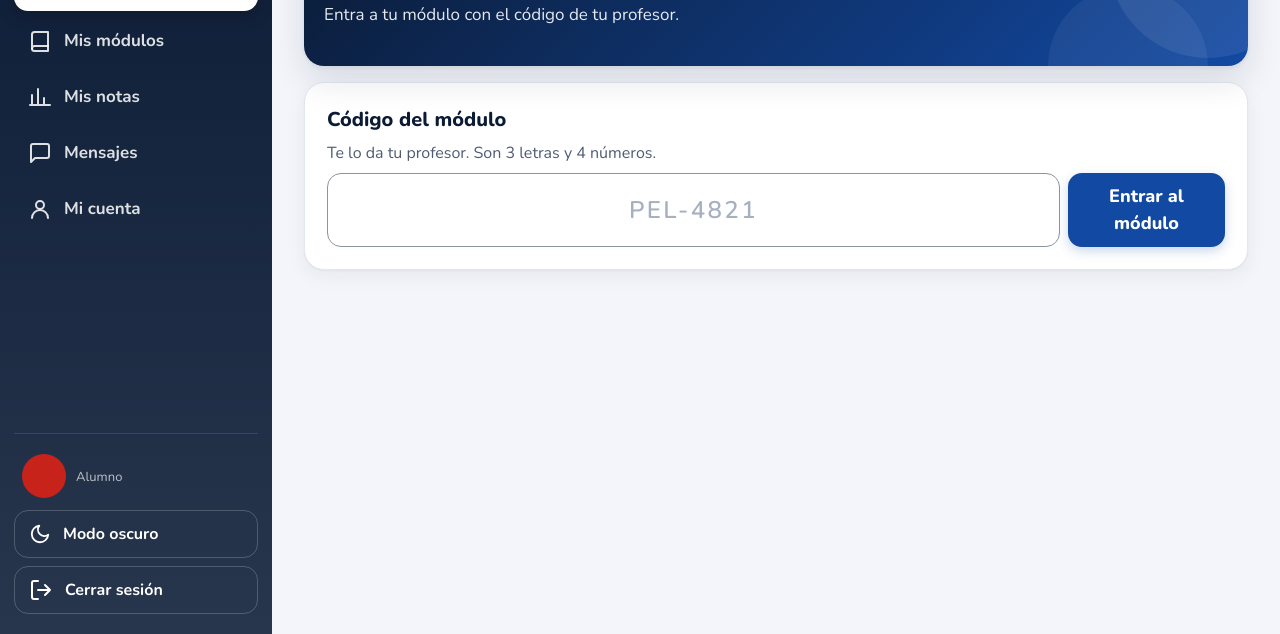
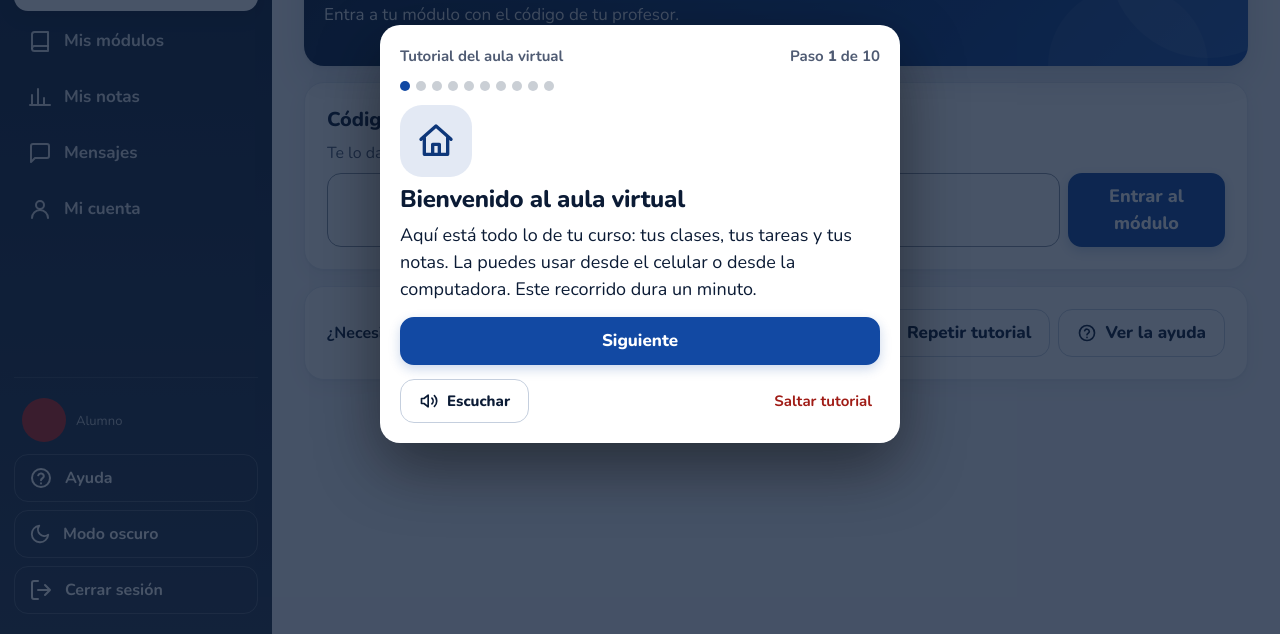
Before and after one commit to Mizunoms/AulaVirtualCetpro, a Django app: page / in a window 1280 px wide. Shown: the part 166-800 px from the top of the page. Run offline with Django 5.2, Linux system fonts and the light colour scheme; the visitor is signed in with stand-in values (Sample User, id 1); data comes from the database, SQL or seed files in the repository; data that the repository does not hold is empty; some web fonts are replaced.

Commit message:
feat: tutorial de primera vez y pantalla «Ayuda» para alumno, docente, administración y dirección
- La primera vez que alguien entra al Inicio se abre un tutorial corto, distinto por rol: un paso a la vez, con botones
  Anterior / Siguiente, «Saltar tutorial», «Escuchar» (voz del navegador), tecla Esc y foco para el lector de pantalla.
  Se guarda por persona (Usuario.tutorial_visto), así no se repite aunque cambie de celular.
- «Repetir tutorial»: en Mi cuenta, al final del Inicio y en la pantalla «Ayuda» (/ayuda, también en el menú lateral).
- «Ayuda» trae el resumen del sistema por rol, para qué sirve cada parte, preguntas frecuentes y el contacto del CETPRO.
- Todo el texto sale de apps/nucleo/ayuda.py; una prueba comprueba que cada botón citado existe en el aula.
- 14 pruebas nuevas, incluida una que impide comentarios de plantilla de varias líneas ({# … #}).

Co-Authored-By: Claude Sonnet 5.5 <noreply@anthropic.com>

```diff
--- a/apps/cuentas/models.py
+++ b/apps/cuentas/models.py
@@ -96,6 +96,9 @@ class Usuario(AbstractBaseUser, PermissionsMixin):
         "debe elegir su contraseña al entrar", default=False, help_text="La que le dieron era temporal."
     )
     activado = models.DateTimeField("cuándo creó su contraseña", null=True, blank=True)
+    tutorial_visto = models.DateTimeField(
+        "cuándo vio el tutorial", null=True, blank=True, help_text="Vacío = el tutorial se le muestra la primera vez que entra."
+    )
     is_active = models.BooleanField("activo", default=True)
     is_staff = models.BooleanField("puede entrar al panel de Django", default=False)
     creado = models.DateTimeField(default=timezone.now)
--- a/apps/nucleo/iconos.py
+++ b/apps/nucleo/iconos.py
@@ -52,5 +52,6 @@ ICONOS = {
     "buscar": '<circle cx="11" cy="11" r="7"/><path d="M21 21l-4.3-4.3"/>',
     "luna": '<path d="M21 12.8A9 9 0 1 1 11.2 3a7 7 0 0 0 9.8 9.8z"/>',
     "sol": '<circle cx="12" cy="12" r="4"/><path d="M12 2v2M12 20v2M4.9 4.9l1.4 1.4M17.7 17.7l1.4 1.4M2 12h2M20 12h2M4.9 19.1l1.4-1.4M17.7 6.3l1.4-1.4"/>',
+    "ayuda": '<circle cx="12" cy="12" r="9"/><path d="M9.2 9.3a2.9 2.9 0 0 1 5.6.9c0 1.9-2.8 2.4-2.8 4"/><path d="M12 17.2v.3"/>',
     "estrella": '<path d="M12 2l3.1 6.3 6.9 1-5 4.9 1.2 6.8L12 17.8 5.8 21l1.2-6.8-5-4.9 6.9-1z"/>',
 }
--- a/apps/nucleo/urls.py
+++ b/apps/nucleo/urls.py
@@ -8,6 +8,8 @@ app_name = "nucleo"
 urlpatterns = [
     path("", views.inicio, name="inicio"),
     path("tema", views.tema, name="tema"),
+    path("ayuda", views.ayuda_ver, name="ayuda"),
+    path("ayuda/tutorial/visto", views.tutorial_visto, name="tutorial_visto"),
     path("notificaciones", views.avisos, name="avisos"),
     path("marca/logo", views.marca_logo, name="marca_logo"),
     path("marca/fondo", views.marca_fondo, name="marca_fondo"),
--- a/apps/nucleo/views.py
+++ b/apps/nucleo/views.py
@@ -3,12 +3,13 @@
 import re
 from math import ceil
 
-from django.http import Http404
+from django.http import Http404, JsonResponse
 from django.shortcuts import redirect
 from django.urls import reverse
+from django.utils import timezone
 from django.views.decorators.http import require_POST
 
-from . import ajustes, archivos, color
+from . import ajustes, archivos, ayuda, color
 from .models import Notificacion, Registro
 from .permisos import exigir, no_encontrado, prohibido
 from .utils import error, ok, pagina_error, vista, volver_con_error
@@ -22,7 +23,31 @@ def inicio(request):
     from apps.academico.views_inicio import inicio as inicio_de_rol
 
     plantilla, datos = inicio_de_rol(request)
+    datos["ayuda_pie"] = True  # al final del Inicio: «¿Necesitas ayuda?»
+    # Tutorial: se abre solo la primera vez que la persona entra, o cuando toca «Repetir tutorial» (/?tutorial=1)
+    repetir = request.GET.get("tutorial") == "1"
+    if repetir or request.user.tutorial_visto is None:
+        datos["tutorial"] = {"pasos": ayuda.pasos_de(request.user.rol), "repetido": repetir}
     return vista(request, plantilla, datos, titulo="Inicio", menu="inicio")
+
+
+@exigir()
+def ayuda_ver(request):
+    """«Ayuda»: resumen del sistema para el rol de la persona, preguntas frecuentes y el botón «Repetir tutorial»."""
+    datos = ayuda.resumen_de(request.user.rol)
+    return vista(request, "nucleo/ayuda.html", datos, titulo="Ayuda", sub="Qué es y cómo se usa", menu="cuenta")
+
+
+@require_POST
+@exigir()
+def tutorial_visto(request):
+    """La persona terminó o saltó el tutorial: ya no se le abre solo (puede repetirlo cuando quiera)."""
+    u = request.user
+    u.tutorial_visto = timezone.now()
+    u.save(update_fields=["tutorial_visto"])
+    if "application/json" in request.headers.get("Accept", ""):
+        return JsonResponse({"ok": True})
+    return redirect("nucleo:inicio")
 
 
 @exigir()
--- a/static/css/app.css
+++ b/static/css/app.css
@@ -1240,3 +1240,35 @@ button[disabled].btn-cetpro { opacity: .55; box-shadow: none; }
 .lista-modulos-curso a { display: flex; flex-direction: column; padding: .5rem 0; color: var(--texto); text-decoration: none; line-height: 1.35; }
 .lista-modulos-curso a:hover .fw-bold { text-decoration: underline; text-underline-offset: 3px; }
 .lista-modulos-curso .detalle { font-size: .875rem; color: var(--texto-2); }
+
+/* ===== Tutorial de primera vez y pantalla «Ayuda» ===== */
+.lateral a.salir { text-decoration: none; }
+.ayuda-pagina { max-width: 820px; }
+.ayuda-pie { display: flex; flex-direction: column; gap: .75rem; margin-top: 1rem; }
+.ayuda-pie-botones { display: flex; flex-wrap: wrap; gap: .5rem; }
+.ayuda-pie-botones .btn { flex: 1 1 11rem; }
+@media (min-width: 768px) {
+  .ayuda-pie { flex-direction: row; align-items: center; justify-content: space-between; }
+  .ayuda-pie-botones .btn { flex: 0 0 auto; }
+}
+
+.tutorial { border: 0; border-radius: var(--radio); padding: 0; width: min(520px, calc(100% - 1.5rem)); max-height: calc(100dvh - 1.5rem); overflow: auto;
+  background: var(--superficie); color: var(--texto); box-shadow: 0 24px 64px rgba(0, 0, 0, .45); }
+.tutorial::backdrop { background: rgba(11, 27, 53, .75); }
+.tutorial:not([open]) { display: none; }
+.tutorial-caja { padding: 1.25rem; display: flex; flex-direction: column; gap: .875rem; }
+.tutorial-cabecera { display: flex; justify-content: space-between; align-items: center; gap: .5rem; font-weight: 700; color: var(--texto-2); font-size: .9375rem; }
+.tutorial-puntos { display: flex; gap: .375rem; flex-wrap: wrap; }
+.tutorial-puntos span { width: .625rem; height: .625rem; border-radius: 999px; background: var(--borde-campo); opacity: .45; }
+.tutorial-puntos span.activo { background: var(--azul); opacity: 1; }
+.tutorial-paso { display: flex; flex-direction: column; align-items: flex-start; gap: .5rem; min-height: 11.5rem; }
+.tutorial-paso[hidden] { display: none; }
+.tutorial-icono { width: 72px; height: 72px; border-radius: 22px; display: flex; align-items: center; justify-content: center; background: var(--azul-claro); color: var(--azul-oscuro); }
+.tutorial-paso h2 { font-size: 1.5rem; margin: 0; line-height: 1.2; }
+.tutorial-paso h2:focus { outline: none; }
+.tutorial-paso p { font-size: 1.125rem; line-height: 1.5; margin: 0; }
+.tutorial-botones { display: flex; gap: .5rem; }
+.tutorial-botones .btn { flex: 1 1 0; }
+.tutorial-pie { display: flex; align-items: center; justify-content: space-between; gap: .5rem; flex-wrap: wrap; }
+.tutorial-pie .btn { min-height: 44px; font-size: .9375rem; }
+.tutorial-pie [aria-pressed="true"] { background: var(--azul-claro); }
--- a/static/js/app.js
+++ b/static/js/app.js
@@ -597,4 +597,81 @@
       voz.speak(u);
     });
   });
+
+  // Tutorial de primera vez («Repetir tutorial» lo vuelve a abrir): un paso a la vez. Funciona con teclado y lector de pantalla.
+  // Al terminar o saltarlo se avisa al aula (una vez) para que no se abra solo otra vez.
+  var tutorial = document.getElementById('tutorial');
+  if (tutorial) {
+    var pasos = tutorial.querySelectorAll('[data-slide]');
+    var botonAnterior = tutorial.querySelector('[data-anterior]');
+    var botonSiguiente = tutorial.querySelector('[data-siguiente]');
+    var botonEscuchar = tutorial.querySelector('[data-escuchar]');
+    var puntosPaso = tutorial.querySelectorAll('[data-punto]');
+    var numeroPaso = tutorial.querySelector('[data-paso]');
+    var vozTutorial = window.speechSynthesis;
+    var pasoActual = 0;
+    var antesDelTutorial = document.activeElement;
+
+    var pararVoz = function () {
+      if (vozTutorial) { vozTutorial.cancel(); }
+      if (botonEscuchar) { botonEscuchar.setAttribute('aria-pressed', 'false'); }
+    };
+    var mostrarPaso = function (n) {
+      pararVoz();
+      pasoActual = Math.max(0, Math.min(pasos.length - 1, n));
+      pasos.forEach(function (p, i) { p.hidden = i !== pasoActual; });
+      puntosPaso.forEach(function (p, i) { p.classList.toggle('activo', i === pasoActual); });
+      numeroPaso.textContent = pasoActual + 1;
+      botonAnterior.hidden = pasoActual === 0;
+      botonSiguiente.textContent = pasoActual === pasos.length - 1 ? '¡Listo, empezar!' : 'Siguiente';
+      var titulo = pasos[pasoActual].querySelector('h2');
+      if (titulo) { titulo.focus(); } // el lector de pantalla lee el paso nuevo
+    };
+    var cerrarTutorial = function () {
+      pararVoz();
+      if (tutorial.dataset.vistoUrl) {
+        try {
+          fetch(tutorial.dataset.vistoUrl, {
+            method: 'POST', credentials: 'same-origin', keepalive: true,
+            headers: { 'X-CSRFToken': tutorial.dataset.csrf, 'Accept': 'application/json' }
+          });
+        } catch (e) { /* si no se pudo avisar, se abrirá otra vez la próxima: no pasa nada */ }
+      }
+      if (tutorial.close) { tutorial.close(); } else { tutorial.removeAttribute('open'); }
+      if (antesDelTutorial && antesDelTutorial.focus) { antesDelTutorial.focus(); }
+    };
+
+    botonSiguiente.addEventListener('click', function () {
+      if (pasoActual >= pasos.length - 1) { cerrarTutorial(); } else { mostrarPaso(pasoActual + 1); }
+    });
+    botonAnterior.addEventListener('click', function () { mostrarPaso(pasoActual - 1); });
+    tutorial.querySelector('[data-saltar]').addEventListener('click', cerrarTutorial);
+    tutorial.addEventListener('cancel', function (ev) { ev.preventDefault(); cerrarTutorial(); }); // tecla Esc
+    tutorial.addEventListener('keydown', function (ev) {
+      if (ev.key === 'ArrowRight') { botonSiguiente.click(); } else if (ev.key === 'ArrowLeft' && !botonAnterior.hidden) { botonAnterior.click(); }
+    });
+
+    if (botonEscuchar) {
+      if (!vozTutorial) { botonEscuchar.hidden = true; }
+      botonEscuchar.addEventListener('click', function () {
+        if (vozTutorial.speaking) { pararVoz(); return; }
+        var paso = pasos[pasoActual];
+        var texto = paso.querySelector('h2').textContent + '. ' + paso.querySelector('[data-texto]').textContent;
+        var u = new SpeechSynthesisUtterance(texto);
+        u.lang = 'es-PE';
+        u.rate = 0.95;
+        var voces = vozTutorial.getVoices().filter(function (v) { return v.lang && v.lang.indexOf('es') === 0; });
+        if (voces.length) { u.voice = voces.find(function (v) { return v.lang === 'es-PE'; }) || voces[0]; }
+        u.onend = function () { botonEscuchar.setAttribute('aria-pressed', 'false'); };
+        botonEscuchar.setAttribute('aria-pressed', 'true');
+        vozTutorial.speak(u);
+      });
+    }
+
+    if (tutorial.dataset.abrir === '1') {
+      mostrarPaso(0);
+      if (tutorial.showModal) { tutorial.showModal(); } else { tutorial.setAttribute('open', ''); }
+      mostrarPaso(0); // otra vez, ya abierto: así el foco queda en el título del primer paso
+    }
+  }
 })();
--- a/templates/layouts/app.html
+++ b/templates/layouts/app.html
@@ -37,6 +37,7 @@
           <span class="avatar" aria-hidden="true">{{ user.iniciales }}</span>
           <span><span class="nombre d-block">{{ user.nombre_completo }}</span><span class="rol">{{ user.get_rol_display }}</span></span>
         </a>
+        <a class="salir" href="{% url 'nucleo:ayuda' %}">{% icono 'ayuda' %} Ayuda</a>
         {% boton_tema 'salir' %}
         <form method="post" action="{% url 'cuentas:salir' %}">
           {% csrf_token %}
@@ -95,6 +96,7 @@
       {% endif %}
 
       {% block contenido %}{% endblock %}
+      {% if ayuda_pie %}{% include "partials/ayuda_pie.html" %}{% endif %}
     </main>
   </div>
 </div>
@@ -110,6 +112,8 @@
   </nav>
 {% endif %}
 
+{% if tutorial %}{% include "partials/tutorial.html" %}{% endif %}
+
 <script src="{% static 'js/app.js' %}"></script>
 </body>
 </html>
--- /dev/null
+++ b/templates/partials/ayuda_pie.html
@@ -0,0 +1,9 @@
+{% load aula %}
+{# Al final del Inicio de todos los roles. #}
+<section class="tarjeta p ayuda-pie" aria-label="Ayuda">
+  <div class="ayuda-pie-texto"><b>¿Necesitas ayuda?</b> <span class="texto-2">Mira para qué sirve cada parte del aula, paso a paso.</span></div>
+  <div class="ayuda-pie-botones">
+    <a class="btn btn-borde" href="{% url 'nucleo:inicio' %}?tutorial=1">{% icono 'play' 20 %} Repetir tutorial</a>
+    <a class="btn btn-borde" href="{% url 'nucleo:ayuda' %}">{% icono 'ayuda' 20 %} Ver la ayuda</a>
+  </div>
+</section>
--- /dev/null
+++ b/templates/partials/tutorial.html
@@ -0,0 +1,32 @@
+{% load aula %}
+{% comment %}
+  Tutorial: una ventana (dialog) que app.js abre la primera vez o con «Repetir tutorial». Un paso a la vez, con teclado,
+  lector de pantalla y «Escuchar». Sin JavaScript no se ve nada: la pantalla «Ayuda» dice lo mismo, completo.
+{% endcomment %}
+<dialog id="tutorial" class="tutorial" aria-labelledby="tutorial-nombre" data-abrir="1"
+        data-visto-url="{% url 'nucleo:tutorial_visto' %}" data-csrf="{{ csrf_token }}">
+  <div class="tutorial-caja">
+    <div class="tutorial-cabecera">
+      <span id="tutorial-nombre">Tutorial del aula virtual</span>
+      <span>Paso <b data-paso>1</b> de {{ tutorial.pasos|length }}</span>
+    </div>
+    <div class="tutorial-puntos" aria-hidden="true">{% for p in tutorial.pasos %}<span data-punto></span>{% endfor %}</div>
+
+    {% for p in tutorial.pasos %}
+      <section class="tutorial-paso" data-slide {% if not forloop.first %}hidden{% endif %}>
+        <div class="tutorial-icono" aria-hidden="true">{% icono p.icono 40 %}</div>
+        <h2 tabindex="-1">{{ p.titulo }}</h2>
+        <p data-texto>{{ p.texto }}</p>
+      </section>
+    {% endfor %}
+
+    <div class="tutorial-botones">
+      <button type="button" class="btn btn-borde" data-anterior hidden>Anterior</button>
+      <button type="button" class="btn btn-cetpro" data-siguiente>Siguiente</button>
+    </div>
+    <div class="tutorial-pie">
+      <button type="button" class="btn btn-borde" data-escuchar aria-pressed="false">{% icono 'voz' 20 %} Escuchar</button>
+      <button type="button" class="btn-texto" data-saltar>Saltar tutorial</button>
+    </div>
+  </div>
+</dialog>
```
Also changed, not shown: apps/nucleo/ayuda.py (added, +236 -0 lines), docs/01-plan.md (+1 -0 lines), docs/03-puesta-en-marcha.md (+10 -0 lines), templates/cuentas/cuenta.html (+7 -0 lines), templates/nucleo/ayuda.html (added, +59 -0 lines), tests/test_ayuda.py (added, +167 -0 lines), apps/cuentas/migrations/0003_tutorial_visto.py (added).
